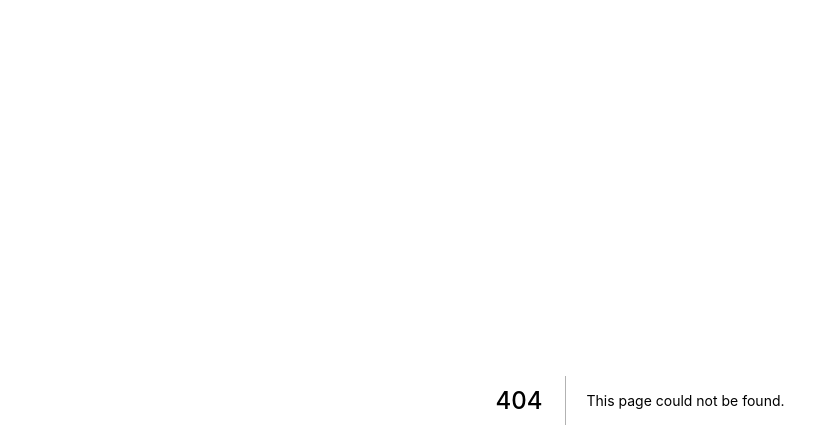
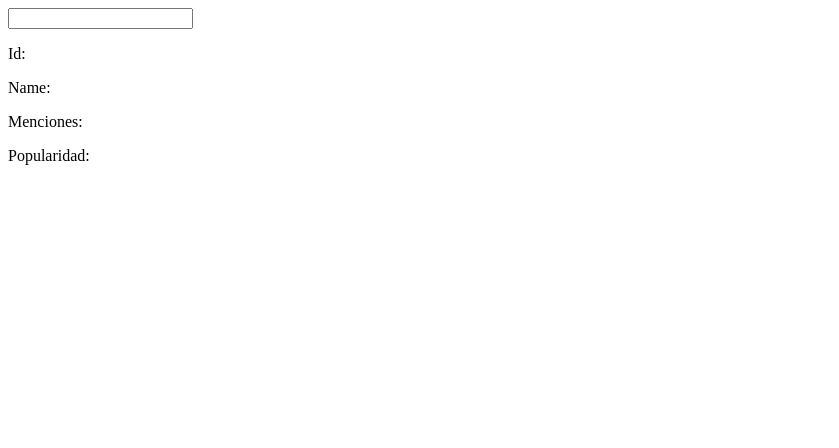
Before and after one commit to ShutUp-Pls/Sophia2-G1, a Next.js app: page /leerbuscar in a window 1280 px wide. Before the commit this address had no page. Shown: the top 448 px of the page, without its empty margins (0-839 px from the left). Built offline with nearby package versions, Linux system fonts and the light colour scheme.

Commit message:
Añadida funcionalidad buscar
Se creó la pagina "leerbuscar.js" con la funcionalidad de de buscar dentro del también añadido archivo "datosTest.json" y mostrar en pantalla

```diff
--- /dev/null
+++ b/pages/leerbuscar.js
@@ -0,0 +1,31 @@
+import { useState } from 'react';
+import Data from '../public/data/datosTest.json';
+
+
+export default function Test() {
+    const [id, setId] = useState('');
+    const [name, setName] = useState('');
+    const [men, setMen] = useState('');
+    const [pop, setPop] = useState('');
+
+    const onChange = (e) => {
+        const data = Data.find((d) => d.nom == e.target.value);
+
+        if (data) {
+            setId(data.id);
+            setName(data.nom);
+            setMen(data.men);
+            setPop(data.pop);
+        }
+    };
+
+    return (
+        <div>
+            <input onChange={onChange} />
+            <p>Id: {id}</p>
+            <p>Name: {name}</p>
+            <p>Menciones: {men}</p>
+            <p>Popularidad: {pop}</p>
+        </div>
+    );
+}
--- /dev/null
+++ b/public/data/datosTest.json
@@ -0,0 +1,9 @@
+[
+    {"id":"1","nom": "uno", "men":"250","pop":3000},
+    {"id":"2","nom": "dos", "men":"200","pop":2000},
+    {"id":"3","nom": "tres", "men":"230","pop":2400},
+    {"id":"4","nom": "cuatro", "men":"180","pop":1900},
+    {"id":"5","nom": "cinco", "men":"300","pop":9001},
+    {"id":"6","nom": "seis", "men":"230","pop":3000},
+    {"id":"7","nom": "siete", "men":"280","pop":3300}
+]
```
Also changed, not shown: 1 other file (tests, documents, lock files or other folders).
